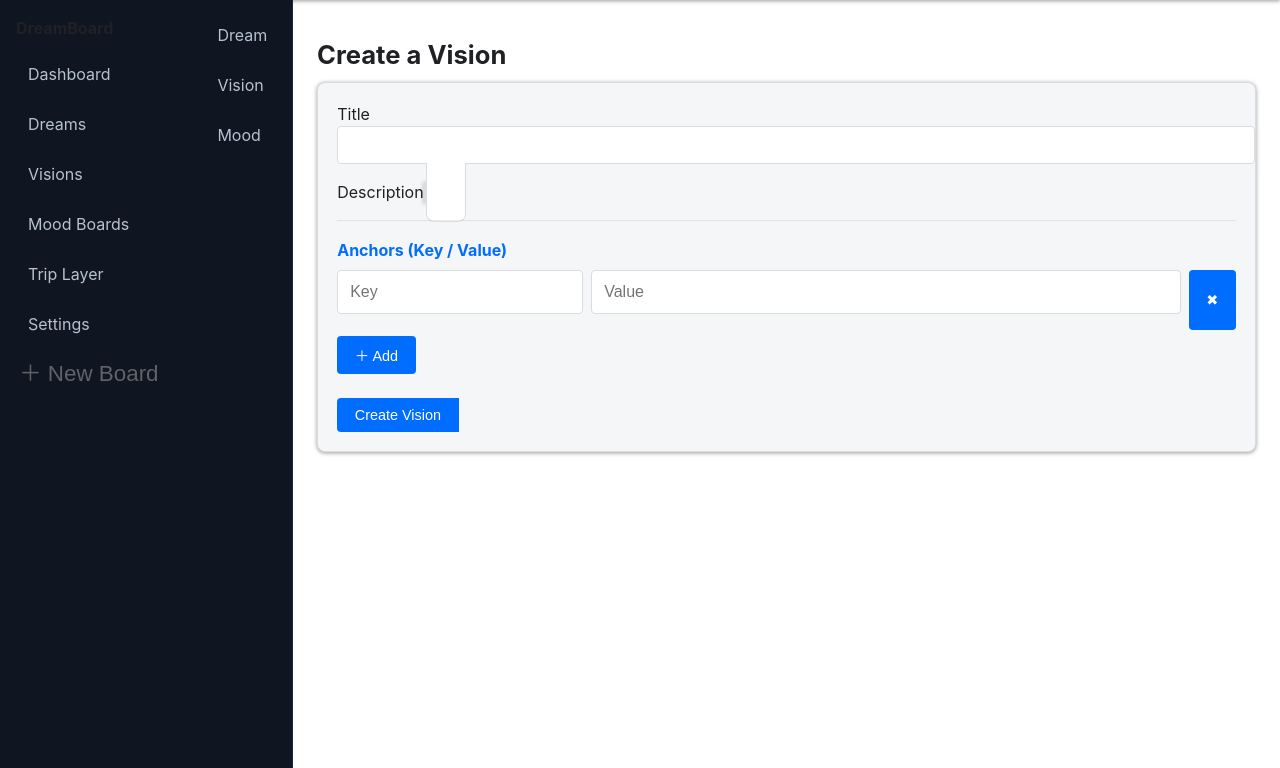
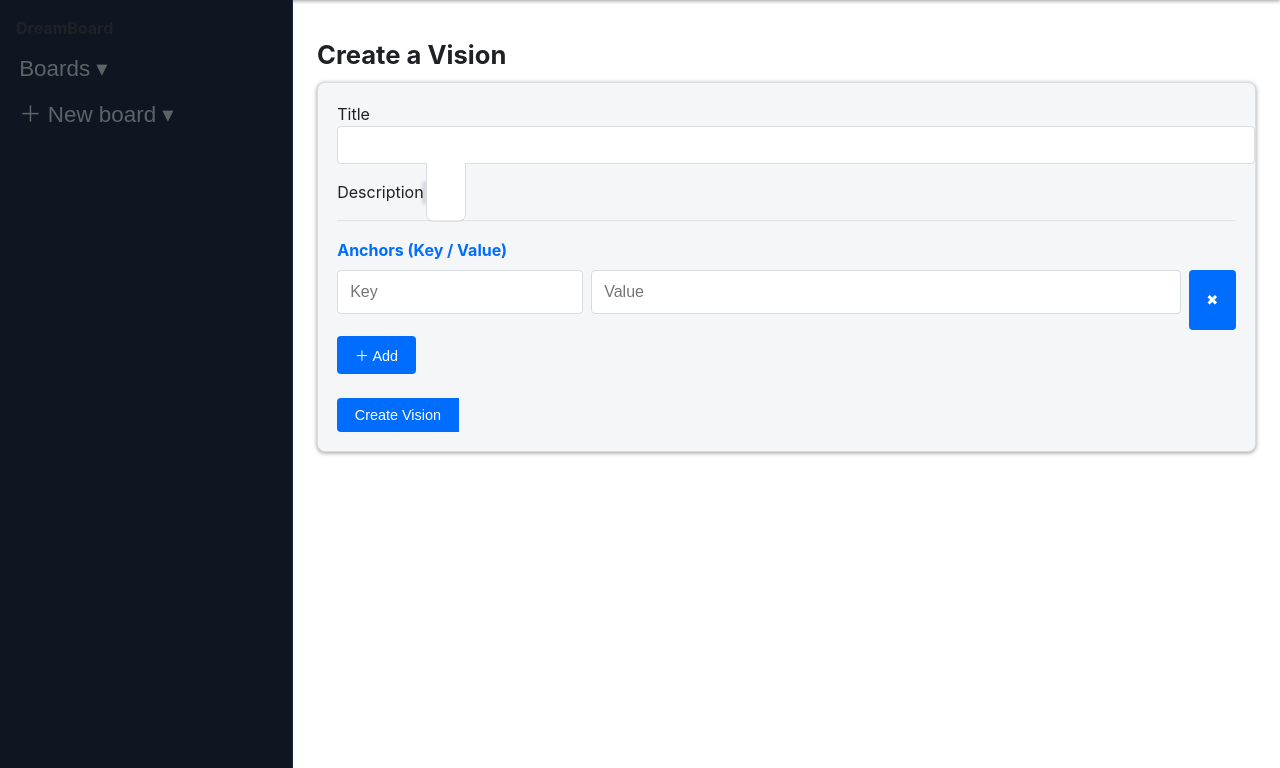
Before and after one commit to niels-dk/jamendk, a PHP site: page /visions/new in a window 1280 px wide. Shown: the part 76-844 px from the top of the page. Run offline with PHP 8.4, Linux system fonts and the light colour scheme.

Commit message:
adding sidebar functions and setting menu points

```diff
--- a/controllers/vision.php
+++ b/controllers/vision.php
@@ -47,16 +47,26 @@ class vision_controller
     /** GET /visions/{slug} */
     public static function show(string $slug): void
 	{
-		// … load $vision …
+		global $db;
+		$vision = vision_model::get($db, $slug);
+		if (!$vision) {
+			http_response_code(404);
+			echo 'Vision not found';
+			return;
+		}
 
-		// this will make the sidebar show the Vision menu
-		$boardType = 'vision';
+		// Fetch trip slug (one live trip per vision)
+		$st = $db->prepare("SELECT slug FROM trips WHERE vision_id=? AND archived=0 ORDER BY created_at DESC LIMIT 1");
+		$st->execute([(int)$vision['id']]);
+		$tripSlug = $st->fetchColumn() ?: null;
 
-		// capture the view’s HTML into $content if needed
+		// Capture view
 		ob_start();
 		include __DIR__ . '/../views/vision_show.php';
 		$content = ob_get_clean();
 
+		// Tell layout to show sidebar and context nav
+		$boardType = 'vision';
 		include __DIR__ . '/../views/layout.php';
 	}
 
@@ -64,19 +74,33 @@ class vision_controller
     public static function edit(string $slug): void
 {
     global $db;
+    $vision = vision_model::get($db, $slug);
+    if (!$vision) {
+        http_response_code(404);
+        echo 'Vision not found';
+        return;
+    }
 
-        $vision = vision_model::get($db, $slug);
-        if (!$vision) { http_response_code(404); echo 'Vision not found'; return; }
+    // Fetch trip slug (one live trip per vision)
+    $st = $db->prepare("SELECT slug FROM trips WHERE vision_id=? AND archived=0 ORDER BY created_at DESC LIMIT 1");
+    $st->execute([(int)$vision['id']]);
+    $tripSlug = $st->fetchColumn() ?: null;
 
+    // Build anchors array as before...
     $kv = [];
     foreach (vision_model::getAnchors($db, (int)$vision['id']) as $k => $vals) {
-            foreach ($vals as $v) $kv[] = ['key'=>$k, 'value'=>$v];
+        foreach ($vals as $v) {
+            $kv[] = ['key' => $k, 'value' => $v];
+        }
     }
 
     $title = 'Edit Vision';
     ob_start();
     include __DIR__ . '/../views/vision_form.php';
     $content = ob_get_clean();
+
+    // Show sidebar with Vision nav
+    $boardType = 'vision';
     include __DIR__ . '/../views/layout.php';
 }
 
--- a/public/css/style.css
+++ b/public/css/style.css
@@ -694,3 +694,73 @@ header nav { display: none; }
         padding-top: 140px;
     }
 }
+
+/* Sidebar base */
+.layout {
+  display: flex;
+  min-height: calc(100vh - 64px); /* adjust if your top bar is taller */
+}
+.sidebar {
+  width: 260px;
+  background: #0f1621;
+  border-right: 1px solid #1c2740;
+  position: sticky;
+  top: 64px;
+  height: calc(100vh - 64px);
+  padding: 16px;
+}
+.sidebar .brand {
+  font-weight: 700;
+  margin-bottom: 12px;
+}
+.nav .new-board {
+  margin-bottom: 8px;
+}
+.card-menu {
+  display: none;
+  flex-direction: column;
+  background: #0f1621;
+  border: 1px solid #1c2740;
+  border-radius: 8px;
+  padding: 8px;
+}
+.card-menu.open {
+  display: flex;
+}
+.board-nav {
+  margin-top: 20px;
+}
+.board-nav a {
+  display: block;
+  padding: 6px 0;
+  color: #b7c2d0;
+  text-decoration: none;
+}
+.board-nav a:hover {
+  color: #fff;
+}
+.content {
+  flex: 1;
+  padding: 24px;
+}
+
+/* Mood overlay example */
+#mood-settings-overlay.overlay-hidden {
+  display: none;
+}
+#mood-settings-overlay {
+  position: fixed;
+  top: 0;
+  right: 0;
+  width: 100%;
+  max-width: 420px;
+  height: 100%;
+  background: #0b1220;
+  color: #e6edf3;
+  border-left: 1px solid #1c2740;
+  z-index: 100;
+}
+#mood-settings-overlay .overlay-content {
+  padding: 24px;
+  overflow-y: auto;
+}
--- a/views/layout.php
+++ b/views/layout.php
@@ -9,21 +9,20 @@
   <?php include __DIR__ . '/partials/topbar.php'; ?>
 </header>
 
-<?php
-if (!empty($noSidebar) && $noSidebar === true) : ?>
-  <!-- SIMPLE LAYOUT (Dream board) -->
+<?php if (!empty($noSidebar) && $noSidebar === true): ?>
+  <!-- Dream or Dashboard layout (no sidebar) -->
   <div class="container">
     <main><?= $content ?? '' ?></main>
   </div>
 
-  <!-- Dream board scripts & modal -->
+  <!-- Dream board modal & scripts -->
   <?php include __DIR__ . '/partials/dream-modal.php'; ?>
   <script src="/public/js/mobile-dream.js?v=11"></script>
   <script src="/public/js/offline-ui.js?v=3"></script>
   <script src="/public/js/trix-loader.js?v=1"></script>
 
 <?php else: ?>
-  <!-- SIDEBAR LAYOUT -->
+  <!-- Sidebar layout -->
   <div class="layout">
     <?php include __DIR__ . '/partials/sidebar.php'; ?>
     <div class="content">
@@ -32,14 +31,15 @@ if (!empty($noSidebar) && $noSidebar === true) : ?>
   </div>
 <?php endif; ?>
 
-<!-- Global scripts -->
 <script>
   document.addEventListener('click', e => {
+    // Toggle fold-out menus
     if (e.target.closest('.menu-toggle')) {
       const menuContainer = e.target.closest('.card-menu');
       menuContainer.classList.toggle('open');
       return;
     }
+    // Close all open menus on outside click
     document.querySelectorAll('.card-menu.open').forEach(c => {
       if (!c.contains(e.target)) c.classList.remove('open');
     });
--- a/views/partials/sidebar.php
+++ b/views/partials/sidebar.php
@@ -1,54 +1,41 @@
 <?php
-$uri = $_SERVER['REQUEST_URI'] ?? '/';
-$active = function (string $pattern) use ($uri) {
-    return preg_match($pattern, $uri) ? 'active' : '';
-};
+// Sidebar wrapper with global navigation and board-specific content.
+$uri    = $_SERVER['REQUEST_URI'] ?? '/';
+$active = fn(string $pattern) => preg_match($pattern, $uri) ? 'active' : '';
 ?>
 <div class="sidebar">
   <div class="brand">DreamBoard</div>
 
-  <!-- Global navigation -->
+  <!-- Global fold-out navigation -->
   <nav class="nav">
-    <a href="/dashboard"          class="<?= $active('~^/dashboard$~') ?>">Dashboard</a>
-    <a href="/dashboard/dream"    class="<?= $active('~^/dashboard/dream(/|$)~') ?>">Dreams</a>
-    <a href="/dashboard/vision"   class="<?= $active('~^/dashboard/vision(/|$)~') ?>">Visions</a>
-    <a href="/dashboard/mood"     class="<?= $active('~^/dashboard/mood(/|$)~') ?>">Mood Boards</a>
-    <a href="/dashboard/trip"     class="<?= $active('~^/dashboard/trip(/|$)~') ?>">Trip Layer</a>
-    <a href="/settings"           class="<?= $active('~^/settings(/|$)~') ?>">Settings</a>
-
-    <!-- “+ New Board” dropdown -->
     <div class="new-board">
-      <button type="button" class="menu-toggle btn">＋ New Board</button>
+      <button type="button" class="menu-toggle btn">Boards ▾</button>
       <div class="card-menu">
-        <a href="/dreams/new">Dream</a>
-        <a href="/visions/new">Vision</a>
-        <a href="/moods/new">Mood</a>
+        <a href="/dashboard">Dashboard</a>
+        <a href="/dashboard/dream">Dreams</a>
+        <a href="/dashboard/vision">Visions</a>
+        <a href="/dashboard/mood">Moods</a>
+        <a href="/dashboard/trip">Trip</a>
+      </div>
+    </div>
+    <div class="new-board" style="margin-top: 8px;">
+      <button type="button" class="menu-toggle btn">＋ New board ▾</button>
+      <div class="card-menu">
+        <a href="/dreams/new">＋ Dream</a>
+        <a href="/visions/new">＋ Vision</a>
+        <a href="/moods/new">＋ Mood</a>
       </div>
     </div>
   </nav>
 
-  <!-- Board‑specific menu (appears when $boardType is set and not 'dream') -->
-  <?php if (!empty($boardType) && $boardType !== 'dream'): ?>
-    <nav class="board-nav" style="margin-top:1rem;">
-      <?php if ($boardType === 'vision'): ?>
-        <a href="#basics">Basics</a>
-        <a href="#relations">Relations</a>
-        <a href="#goals">Goals &amp; Milestones</a>
-        <a href="#budget">Budget</a>
-        <a href="#roles">Roles &amp; Permissions</a>
-        <a href="#contacts">Contacts</a>
-        <a href="#documents">Documents</a>
-        <a href="#workflow">Workflow</a>
-      <?php elseif ($boardType === 'mood'): ?>
-        <a href="#info">Info</a>
-        <a href="#media">Media</a>
-        <a href="#colours">Colours</a>
-        <a href="#references">References</a>
-      <?php elseif ($boardType === 'trip'): ?>
-        <a href="#itinerary">Itinerary</a>
-        <a href="#expenses">Expenses</a>
-        <a href="#notes">Notes</a>
-      <?php endif; ?>
-    </nav>
-  <?php endif; ?>
+  <!-- Context-specific sidebar content -->
+  <?php
+  // Only show context menu for non-dream boards
+  if (!empty($boardType) && $boardType !== 'dream') {
+    $partial = __DIR__ . '/sidebar_' . $boardType . '.php';
+    if (file_exists($partial)) {
+      include $partial;
+    }
+  }
+  ?>
 </div>
```
Also changed, not shown: views/partials/mood_overlay.php (added, +29 -0 lines), views/partials/sidebar_mood.php (added, +10 -0 lines), views/partials/sidebar_vision.php (added, +17 -0 lines). Lines whose indentation alone changed are shown as unchanged.
